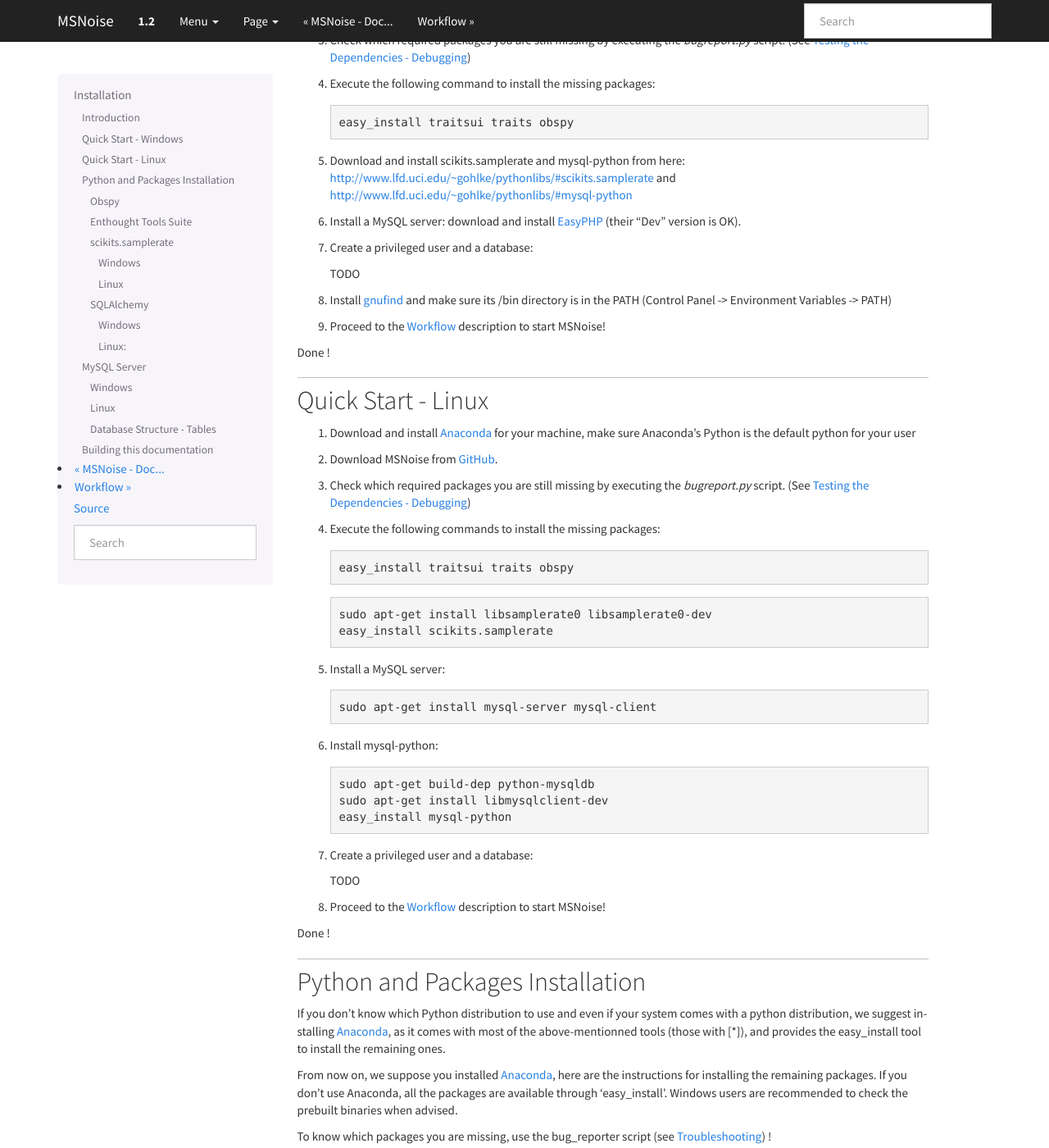
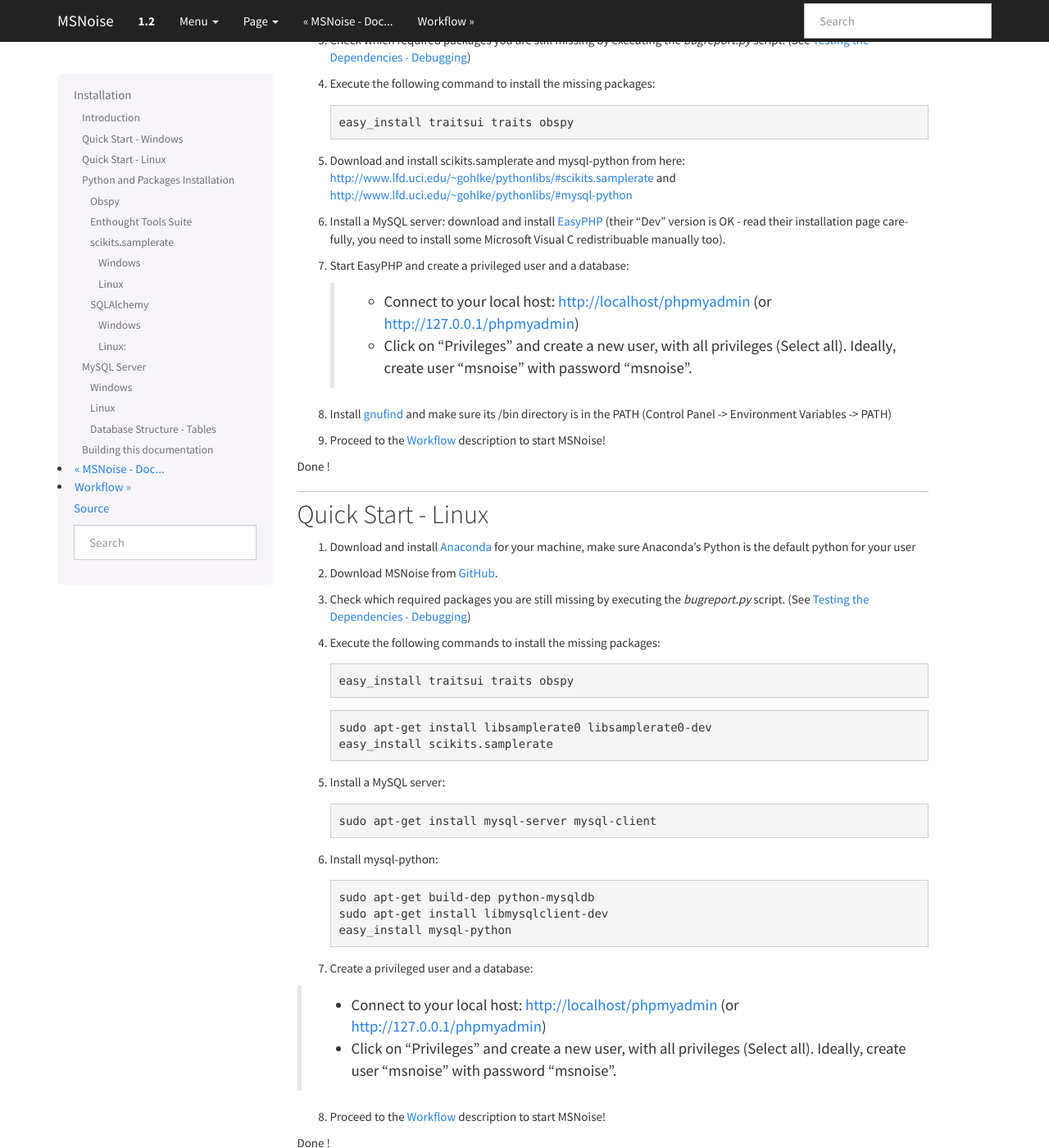
Before and after one commit to ROBelgium/MSNoise, a Sphinx documentation site: the page built from doc/installation.rst, in a window 1280 px wide and 1400 px high, scrolled down 667 px. Shown: the whole window at 82% size. Built offline with Sphinx 7.4.7, drawn with Linux system fonts in a browser that asks for light colours; formulas are drawn with MathJax 3.

Commit message:
updated installation guide

```diff
--- a/doc/installation.rst
+++ b/doc/installation.rst
@@ -47,11 +47,12 @@
 
 5. Download and install scikits.samplerate and mysql-python from here: http://www.lfd.uci.edu/~gohlke/pythonlibs/#scikits.samplerate and http://www.lfd.uci.edu/~gohlke/pythonlibs/#mysql-python
 
-6. Install a MySQL server: download and install EasyPHP_ (their "Dev" version is OK).
+6. Install a MySQL server: download and install EasyPHP_ (their "Dev" version is OK - read their installation page carefully, you need to install some Microsoft Visual C redistribuable manually too).
 
-7. Create a privileged user and a database:
+7. Start EasyPHP and create a privileged user and a database:
 
-   TODO
+    * Connect to your local host: http://localhost/phpmyadmin (or http://127.0.0.1/phpmyadmin)
+    * Click on "Privileges" and create a new user, with all privileges (Select all). Ideally, create user "msnoise" with password "msnoise".
 
 8. Install gnufind_ and make sure its /bin directory is in the PATH (Control Panel -> Environment Variables -> PATH)
 
@@ -96,7 +97,8 @@
 
 7. Create a privileged user and a database:
 
-   TODO
+ * Connect to your local host: http://localhost/phpmyadmin (or http://127.0.0.1/phpmyadmin)
+ * Click on "Privileges" and create a new user, with all privileges (Select all). Ideally, create user "msnoise" with password "msnoise".
 
 8. Proceed to the :ref:`Workflow` description to start MSNoise!
 
```
